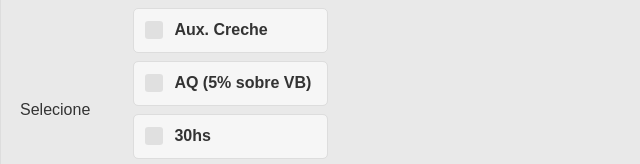
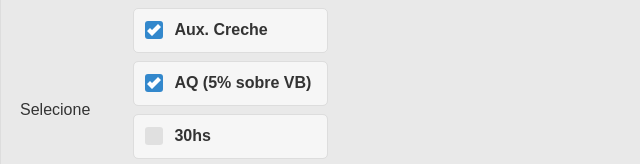
Before and after one commit to alasemard/alasemard.github.io, a plain HTML site: page index.html in a window 1280 px wide. Shown: the part 203-367 px from the top of the page, 0-640 px from the left. Drawn offline with Linux system fonts and the light colour scheme.

Commit message:
Checks dos campos

```diff
--- a/index.html
+++ b/index.html
@@ -62,8 +62,8 @@
 				<tr>
 					<td>Selecione</td>
 					<td>
-						<label><input type="checkbox" id="creche" name="creche" value="creche">Aux. Creche</label>
-						<label><input type="checkbox" id="aq"  name="aq" value="aq">AQ (5% sobre VB)</label>
+						<label><input type="checkbox" id="creche" name="creche" value="creche" checked>Aux. Creche</label>
+						<label><input type="checkbox" id="aq"  name="aq" value="aq" checked>AQ (5% sobre VB)</label>
 						<label><input type="checkbox" id="reducao" name="reducao" value="creche">30hs</label>
 						<label><input type="checkbox" id="alimentacao" name="alimentacao" value="aq" checked>Alimentacao</label>
 					</td>
```
